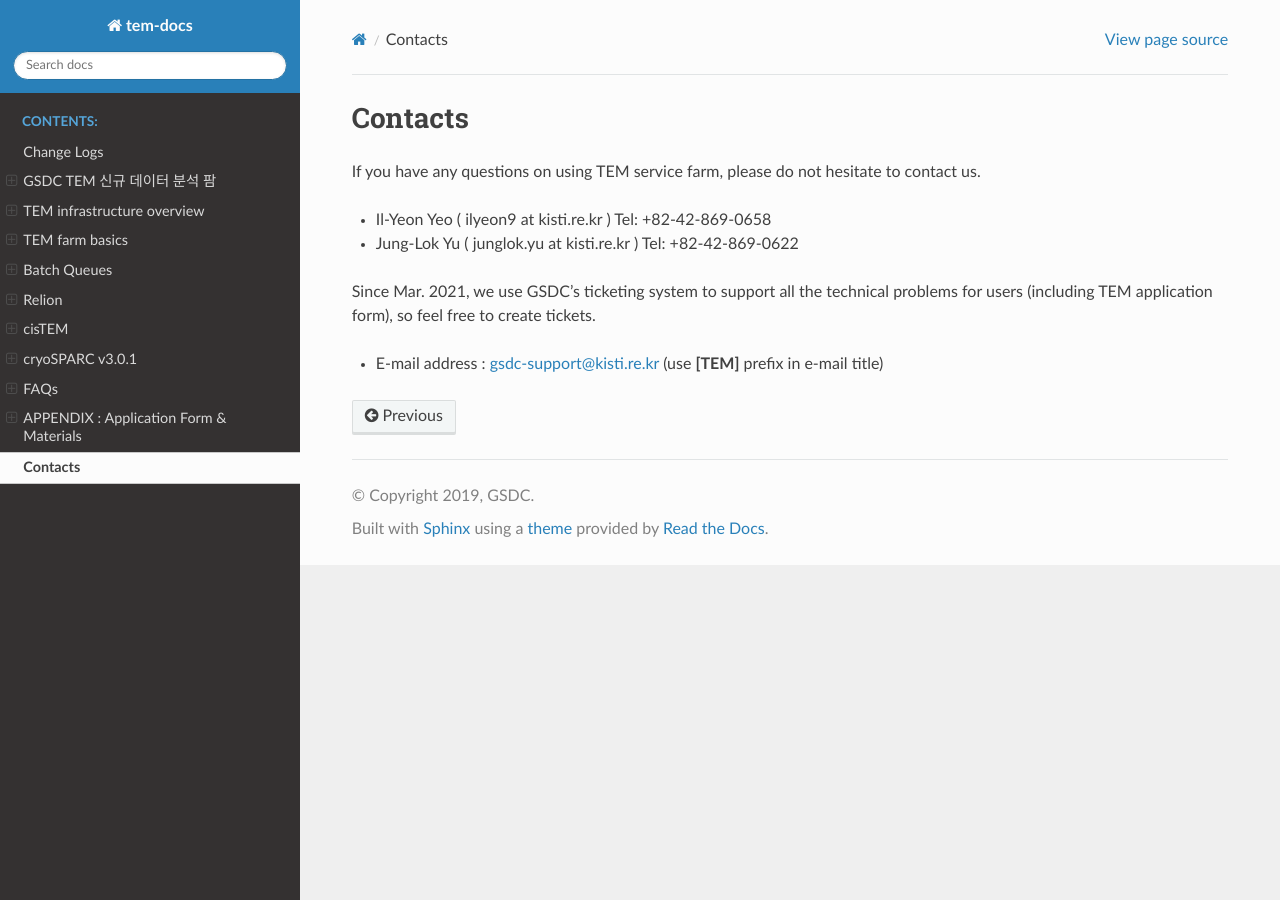
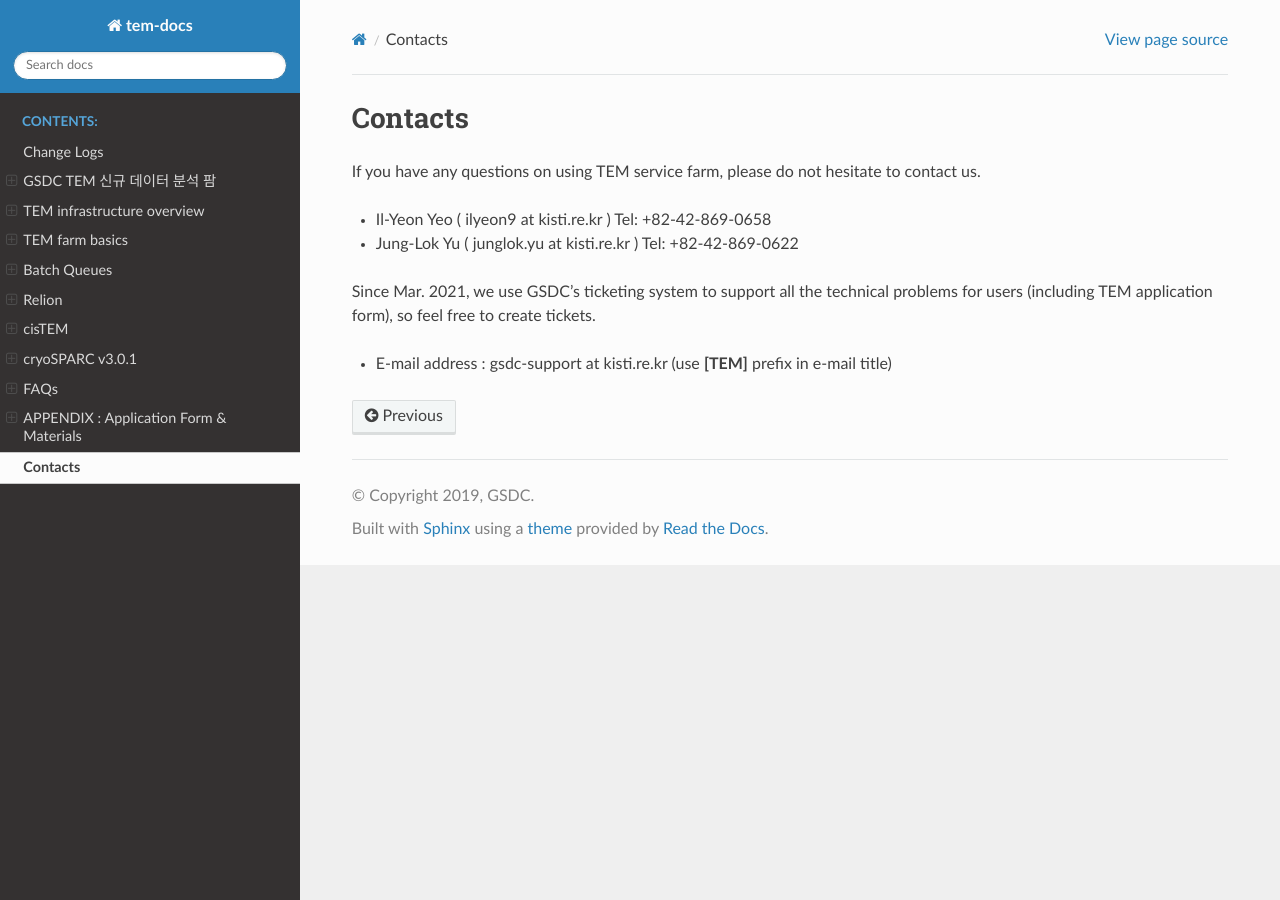
Before and after one commit to junglok/tem-docs, a Sphinx documentation site: the page built from docs/contact.rst, in a window 1280 px wide. Built offline with Sphinx 7.4.7 and the Read the Docs theme 2.0.0, drawn with Linux system fonts in a browser that asks for light colours.

Commit message:
faq updated

```diff
--- a/docs/contact.rst
+++ b/docs/contact.rst
@@ -10,4 +10,4 @@ If you have any questions on using TEM service farm, please do not hesitate to c
 
 Since Mar. 2021, we use GSDC's ticketing system to support all the technical problems for users (including TEM application form), so feel free to create tickets.
 
-* E-mail address : gsdc-support@kisti.re.kr (use **[TEM]** prefix in e-mail title)
+* E-mail address : gsdc-support at kisti.re.kr (use **[TEM]** prefix in e-mail title)
```
